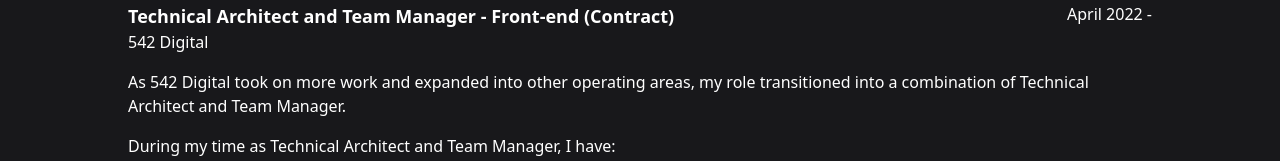
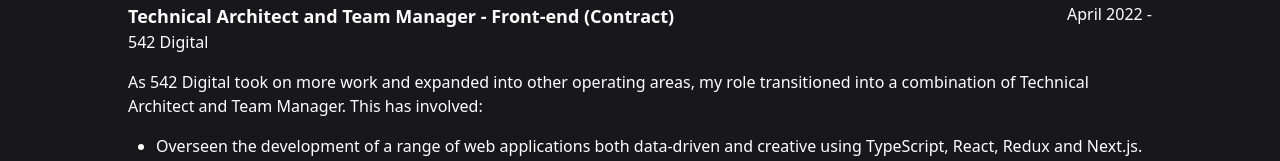
Before and after one commit to simonrose121/simon-rose.co.uk, a Next.js app: page / in a window 1280 px wide. Shown: the part 639-800 px from the top of the page. Built offline with nearby package versions, Linux system fonts and the light colour scheme.

Commit message:
refactor: minor text update

```diff
--- a/content/experience.ts
+++ b/content/experience.ts
@@ -14,9 +14,7 @@
 		placeUrl: 'https://542.digital/',
 		dates: 'April 2022 -',
 		description: `
-As 542 Digital took on more work and expanded into other operating areas, my role transitioned into a combination of Technical Architect and Team Manager.
-
-During my time as Technical Architect and Team Manager, I have:
+As 542 Digital took on more work and expanded into other operating areas, my role transitioned into a combination of Technical Architect and Team Manager. This has involved:
 - Overseen the development of a range of web applications both data-driven and creative using TypeScript, React, Redux and Next.js.
 - Implemented Agile processes to both the front-end and back-end teams at 542, including regular sprint planning, retrospectives and backlog planning.
 - Seconded to another team within the business to implement software development processes such as code review, coding standards, commit message linting and regular process meetings.
```
